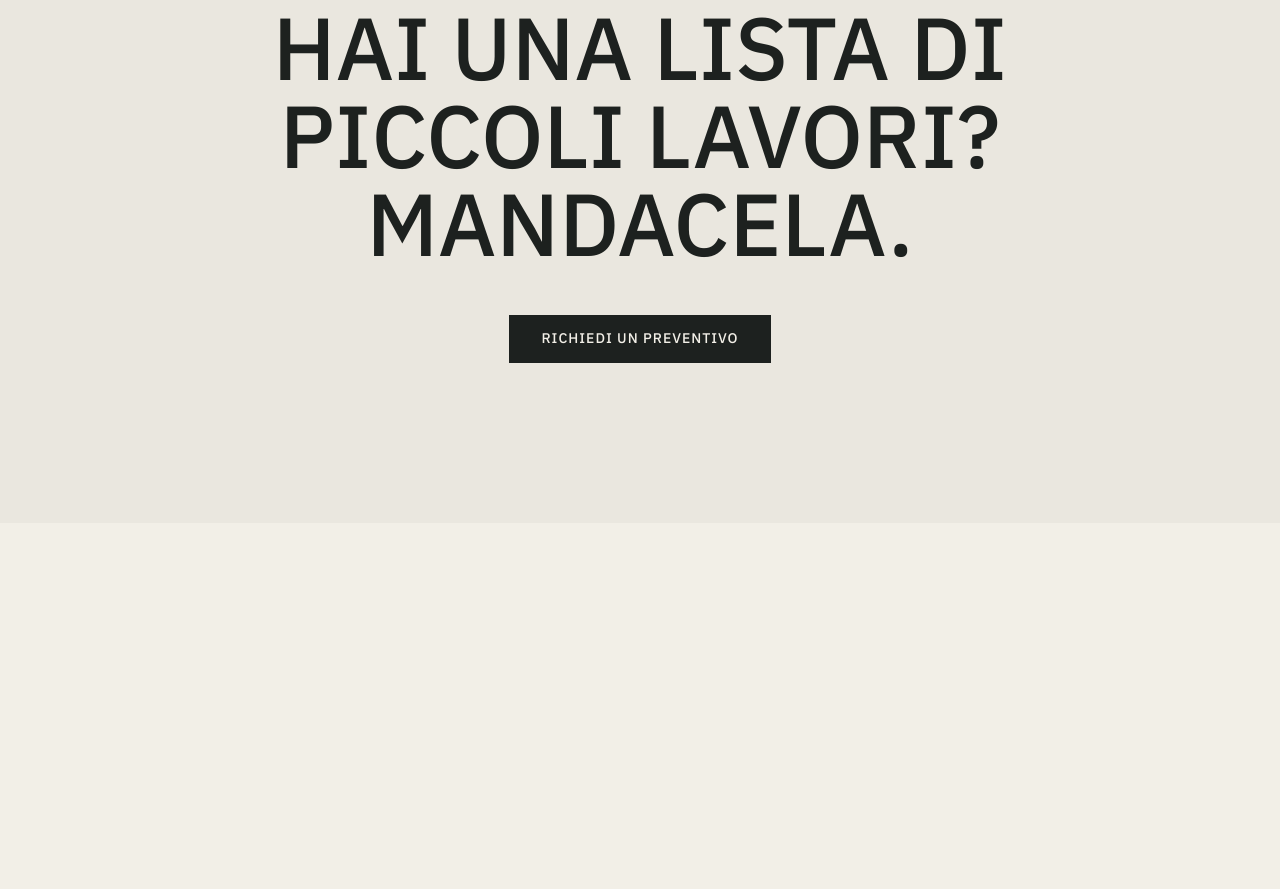
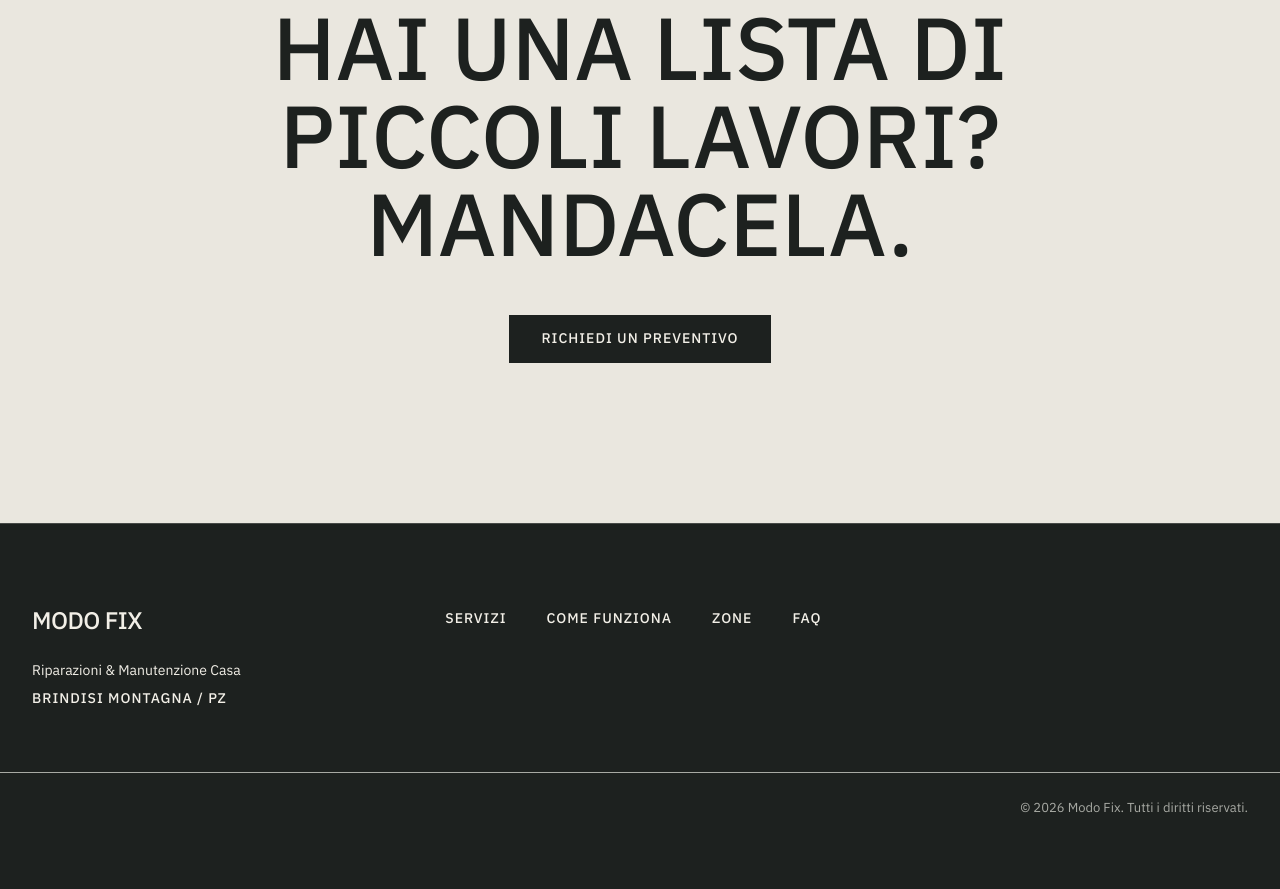
Before and after one commit to Gorodeikin/modo-fix, a website built with Vite: page index.html in a window 1280 px wide. Shown: the part 9997-10886 px from the top of the page. Before the commit the page ends 10520 px from the top, so only its background shows below. Built offline with nearby package versions, Linux system fonts and the light colour scheme.

Commit message:
feat(footer): build responsive site footer

```diff
--- a/index.html
+++ b/index.html
@@ -765,5 +765,37 @@
         </div>
       </section>
     </main>
+    <footer class="site-footer">
+      <div class="site-footer__inner">
+        <div class="site-footer__top">
+          <div class="site-footer__brand">
+            <p class="site-footer__wordmark">MODO FIX</p>
+
+            <div class="site-footer__meta">
+              <p class="site-footer__description">
+                Riparazioni &amp; Manutenzione Casa
+              </p>
+
+              <p class="site-footer__location">BRINDISI MONTAGNA / PZ</p>
+            </div>
+          </div>
+
+          <nav class="site-footer__nav" aria-label="Navigazione footer">
+            <a class="site-footer__nav-link" href="#servizi">SERVIZI</a>
+            <a class="site-footer__nav-link" href="#come-funziona">
+              COME FUNZIONA
+            </a>
+            <a class="site-footer__nav-link" href="#zone">ZONE</a>
+            <a class="site-footer__nav-link" href="#faq">FAQ</a>
+          </nav>
+        </div>
+
+        <div class="site-footer__copyright-row">
+          <p class="site-footer__copyright">
+            © 2026 Modo Fix. Tutti i diritti riservati.
+          </p>
+        </div>
+      </div>
+    </footer>
   </body>
 </html>
--- a/src/styles/responsive.css
+++ b/src/styles/responsive.css
@@ -403,6 +403,30 @@
 
   .final-cta__break--mobile {
     display: none;
+  }
+
+  .site-footer__inner {
+    padding-inline: 32px;
+  }
+
+  .site-footer__brand {
+    width: 111px;
+  }
+
+  .site-footer__meta {
+    flex-direction: row;
+    gap: 24px;
+  }
+
+  .site-footer__description,
+  .site-footer__location {
+    white-space: nowrap;
+  }
+
+  .site-footer__nav {
+    display: flex;
+    align-items: center;
+    gap: 48px;
   }
 }
 
@@ -984,6 +1008,48 @@
     font-size: 88px;
     line-height: 88px;
   }
+
+  .site-footer__inner {
+    padding-inline: 0;
+  }
+
+  .site-footer__top {
+    padding-inline: 32px;
+
+    display: grid;
+    grid-template-columns: repeat(12, minmax(0, 1fr));
+    gap: 24px;
+  }
+
+  .site-footer__brand {
+    width: auto;
+    grid-column: 1 / span 4;
+  }
+
+  .site-footer__meta {
+    padding-top: 24px;
+
+    flex-direction: column;
+    gap: 8px;
+  }
+
+  .site-footer__location {
+    font-weight: 500;
+  }
+
+  .site-footer__nav {
+    grid-column: 5 / -1;
+
+    padding-top: 4px;
+    border-top: 0;
+
+    align-items: flex-start;
+    gap: 40px;
+  }
+
+  .site-footer__copyright-row {
+    padding: 25px 32px 24px;
+  }
 }
 
 @media (min-width: 1440px) {
@@ -1057,6 +1123,10 @@
   .final-cta__inner {
     max-width: 1440px;
   }
+
+  .site-footer__inner {
+    max-width: 1440px;
+  }
 }
 
 @media (max-width: 359px) {
@@ -1069,6 +1139,10 @@
     font-size: 46px;
     line-height: 46px;
   }
+
+  .site-footer__nav {
+    column-gap: 28px;
+  }
 }
 
 @media (min-width: 360px) and (max-width: 374px) {
--- a/src/styles/sections.css
+++ b/src/styles/sections.css
@@ -1206,3 +1206,105 @@
 .final-cta__break--mobile {
   display: revert;
 }
+
+.site-footer {
+  padding: 80px 0 48px;
+  border-top: 1px solid rgb(168 170 164 / 30%);
+
+  background: var(--color-graphite);
+}
+
+.site-footer__inner {
+  width: 100%;
+  max-width: 1280px;
+  margin-inline: auto;
+  padding-inline: 20px;
+
+  display: flex;
+  flex-direction: column;
+  gap: 64px;
+}
+
+.site-footer__top {
+  display: flex;
+  flex-direction: column;
+  gap: 64px;
+}
+
+.site-footer__brand {
+  width: 111px;
+
+  display: flex;
+  flex-direction: column;
+}
+
+.site-footer__wordmark {
+  color: var(--color-stone);
+
+  font-size: 24px;
+  line-height: 32px;
+  font-weight: 500;
+  letter-spacing: -0.6px;
+  text-transform: uppercase;
+  white-space: nowrap;
+}
+
+.site-footer__meta {
+  padding-top: 16px;
+
+  display: flex;
+  flex-direction: column;
+  gap: 8px;
+}
+
+.site-footer__description,
+.site-footer__location {
+  color: var(--color-stone);
+
+  font-size: 14px;
+  line-height: 20px;
+  font-weight: 400;
+}
+
+.site-footer__location {
+  letter-spacing: 1px;
+  text-transform: uppercase;
+}
+
+.site-footer__nav {
+  padding-top: 32px;
+  border-top: 1px solid rgb(168 170 164 / 30%);
+
+  display: grid;
+  grid-template-columns: repeat(2, minmax(0, 1fr));
+  column-gap: 48px;
+  row-gap: 16px;
+}
+
+.site-footer__nav-link {
+  color: var(--color-stone);
+
+  font-size: 14px;
+  line-height: 20px;
+  font-weight: 500;
+  letter-spacing: 1px;
+  text-transform: uppercase;
+  white-space: nowrap;
+}
+
+.site-footer__copyright-row {
+  padding-top: 32px;
+  border-top: 1px solid var(--color-hairline);
+
+  display: flex;
+  justify-content: flex-end;
+}
+
+.site-footer__copyright {
+  color: var(--color-hairline);
+
+  font-size: 13px;
+  line-height: 19.5px;
+  font-weight: 400;
+  white-space: nowrap;
+}
```
